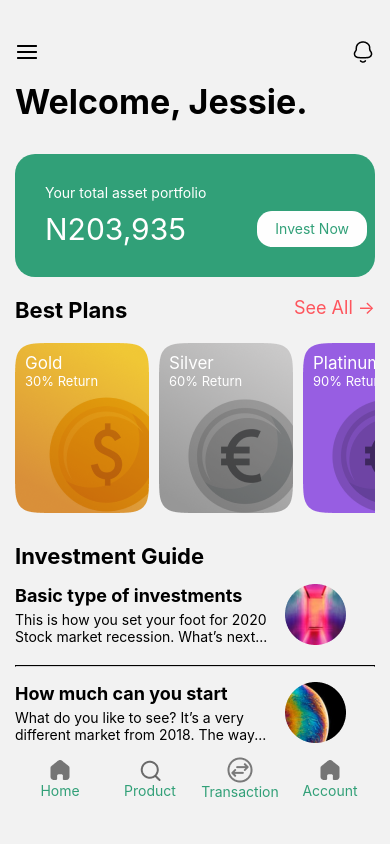
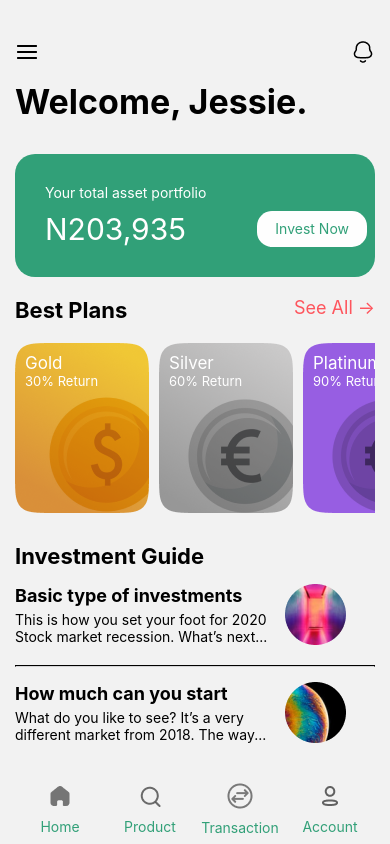
Before and after one commit to alemran22/investmentApp, a React Native app: screen /HomePage in a window 390 px wide. Built offline with nearby package versions, Linux system fonts and the light colour scheme.

Commit message:
footer updated

```diff
--- a/App.js
+++ b/App.js
@@ -9,8 +9,8 @@ const App = () => {
   return (
     <NavigationContainer>
       <Stack.Navigator screenOptions={{ headerShown: false }}>
-        {/* <Stack.Screen name="SignUp" component={SignUp} />
-        <Stack.Screen name="CreateAccount" component={CreateAccount} /> */}
+        <Stack.Screen name="SignUp" component={SignUp} />
+        <Stack.Screen name="CreateAccount" component={CreateAccount} />
         <Stack.Screen name="HomePage" component={Homepage} />
       </Stack.Navigator>
     </NavigationContainer>
--- a/components/Home/index.jsx
+++ b/components/Home/index.jsx
@@ -12,9 +12,11 @@ import { TouchableOpacity } from "react-native";
 import image from "../../assets/images/Card Stock01.png";
 import image1 from "../../assets/images/Card Stock02.png";
 import image2 from "../../assets/images/Card Stock02 (1).png";
-const Homepage = () => {
+import Footer from "../shared/Footer";
+const Homepage = ({ navigation }) => {
   return (
     <View style={styles.body}>
+      {/* header start */}
       <View style={styles.iconContainer}>
         <TouchableOpacity>
           <Image source={require("../../assets/images/menu.png")} />
@@ -23,6 +25,8 @@ const Homepage = () => {
           <Image source={require("../../assets/images/Notification 1.png")} />
         </TouchableOpacity>
       </View>
+      {/* header end */}
+      {/* main content */}
       <ScrollView horizontal={false} style={styles.main}>
         <Text style={styles.welcomeText}>Welcome, Jessie.</Text>
         <View style={styles.assetCard}>
@@ -74,7 +78,7 @@ const Homepage = () => {
             </View>
           </ScrollView>
         </View>
-        {/* invesment guide */}
+        {/* investment guide */}
         <View>
           <Text style={styles.guideViewHeading}>Investment Guide</Text>
           {/* card1 */}
@@ -114,24 +118,8 @@ const Homepage = () => {
           </View>
         </View>
       </ScrollView>
-      <View style={styles.footer}>
-        <TouchableOpacity style={styles.footerCard}>
-          <Image source={require("../../assets/images/Home 1.png")} />
-          <Text style={styles.footerText}>Home</Text>
-        </TouchableOpacity>
-        <TouchableOpacity style={styles.footerCard}>
-          <Image source={require("../../assets/images/Search 1.png")} />
-          <Text style={styles.footerText}>Product</Text>
-        </TouchableOpacity>
-        <TouchableOpacity style={styles.footerCard}>
-          <Image source={require("../../assets/images/transaction 1.png")} />
-          <Text style={styles.footerText}>Transaction</Text>
-        </TouchableOpacity>
-        <TouchableOpacity style={styles.footerCard}>
-          <Image source={require("../../assets/images/Home 1.png")} />
-          <Text style={styles.footerText}>Account</Text>
-        </TouchableOpacity>
-      </View>
+      {/* footer */}
+      <Footer navigation={navigation} />
     </View>
   );
 };
@@ -139,7 +127,7 @@ const Homepage = () => {
 export default Homepage;
 
 const styles = StyleSheet.create({
-  body: { marginTop: 40, marginRight: 15, marginLeft: 15 },
+  body: { paddingTop: 40, marginRight: 15, marginLeft: 15, height: "100%" },
   main: { height: "100%" },
   iconContainer: {
     display: "flex",
@@ -238,18 +226,4 @@ const styles = StyleSheet.create({
   guide2: {
     width: "25%",
   },
-  footer: {
-    height: 70,
-    display: "flex",
-    flexDirection: "row",
-    justifyContent: "space-between",
-    alignItems: "center",
-  },
-  footerCard: {
-    width: "25%",
-    display: "flex",
-    flexDirection: "column",
-    alignItems: "center",
-  },
-  footerText: { color: "#32A078" },
 });
--- a/components/SignUp/index.jsx
+++ b/components/SignUp/index.jsx
@@ -23,7 +23,11 @@ const SignUp = ({ navigation }) => {
         >
           <Text style={styles.button}> Create account</Text>
         </TouchableOpacity>
-        <TouchableOpacity>
+        <TouchableOpacity
+          onPress={() => {
+            navigation.navigate("HomePage");
+          }}
+        >
           <Text style={styles.text3}>Login</Text>
         </TouchableOpacity>
       </View>
--- /dev/null
+++ b/components/shared/Footer/index.jsx
@@ -0,0 +1,64 @@
+import { Image, StyleSheet, Text, TouchableOpacity, View } from "react-native";
+import React from "react";
+
+const Footer = ({ navigation }) => {
+  return (
+    <View style={styles.footer}>
+      <TouchableOpacity
+        onPress={() => {
+          navigation.navigate("HomePage");
+        }}
+        style={styles.footerCard}
+      >
+        <Image source={require("../../../assets/images/Home 1.png")} />
+        <Text style={styles.footerText}>Home</Text>
+      </TouchableOpacity>
+      <TouchableOpacity
+        onPress={() => {
+          navigation.navigate("Product");
+        }}
+        style={styles.footerCard}
+      >
+        <Image source={require("../../../assets/images/Search 1.png")} />
+        <Text style={styles.footerText}>Product</Text>
+      </TouchableOpacity>
+      <TouchableOpacity
+        onPress={() => {
+          navigation.navigate("Transactions");
+        }}
+        style={styles.footerCard}
+      >
+        <Image source={require("../../../assets/images/transaction 1.png")} />
+        <Text style={styles.footerText}>Transaction</Text>
+      </TouchableOpacity>
+      <TouchableOpacity
+        onPress={() => {
+          navigation.navigate("Account");
+        }}
+        style={styles.footerCard}
+      >
+        <Image source={require("../../../assets/images/Profile 1.png")} />
+        <Text style={styles.footerText}>Account</Text>
+      </TouchableOpacity>
+    </View>
+  );
+};
+
+export default Footer;
+
+const styles = StyleSheet.create({
+  footer: {
+    height: 70,
+    display: "flex",
+    flexDirection: "row",
+
+    alignItems: "center",
+  },
+  footerCard: {
+    width: "25%",
+    display: "flex",
+    flexDirection: "column",
+    alignItems: "center",
+  },
+  footerText: { color: "#32A078", marginTop: 10 },
+});
```
